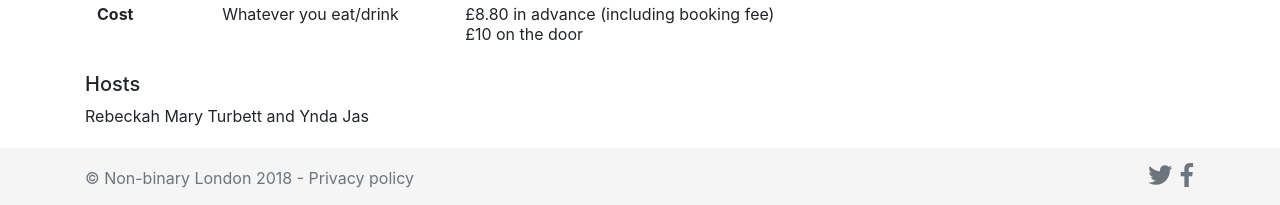
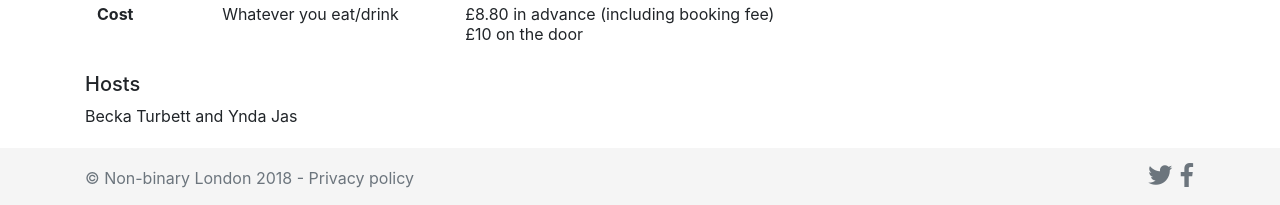
Before and after one commit to nonbinarylondon/Non-binary-London-website, a Jekyll site: the page built from events.html, in a window 1280 px wide. Shown: the part 2020-2225 px from the top of the page. Built offline with Jekyll 4.4.1, drawn with Linux system fonts in a browser that asks for light colours; nearby versions of some CDN libraries.

Commit message:
Updated Becka's name

```diff
--- a/events.html
+++ b/events.html
@@ -92,4 +92,4 @@ layout: default
 
 <h5>Hosts</h5>
 
-<p>Rebeckah Mary Turbett and Ynda Jas</p>
+<p>Becka Turbett and Ynda Jas</p>
```
